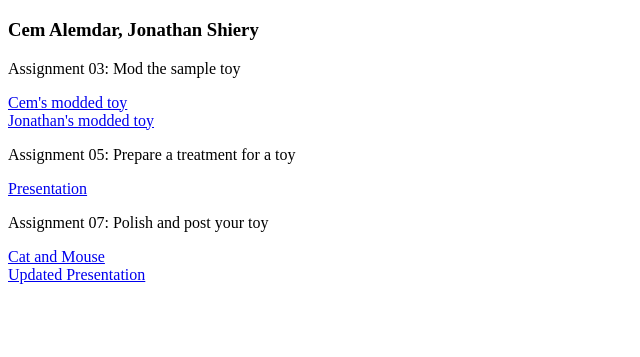
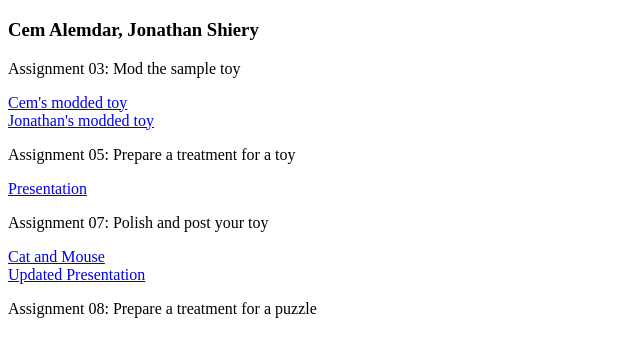
Before and after one commit to team-tree/team-tree.github.io, a plain HTML site: page index.html in a window 1280 px wide. Shown: the part 61-418 px from the top of the page, without its empty margins (0-640 px from the left). Drawn offline with Linux system fonts and the light colour scheme.

Commit message:
Slight layout tweaks

```diff
--- a/index.html
+++ b/index.html
@@ -18,12 +18,14 @@
         <a href="team-tree.github.io/sampletoy/game.html">Jonathan's modded toy</a>
     </div>
     <div>
+
         <p>Assignment 05: Prepare a treatment for a toy</p>
     </div>
     <div>
         <a href="team-tree.github.io/Assignment 05_ Prepare a treatment for a toy.pptx">Presentation</a>
     </div>
     <div>
+
         <p>Assignment 07: Polish and post your toy</p>
     </div>
     <div>
@@ -31,6 +33,10 @@
         <br>
         <a href="team-tree.github.io/Assignment_07.pptx">Updated Presentation</a>
     </div>
+    <div>
+
+        <p>Assignment 08: Prepare a treatment for a puzzle</p>
+    </div>
 
 </body>
 </html>
```
